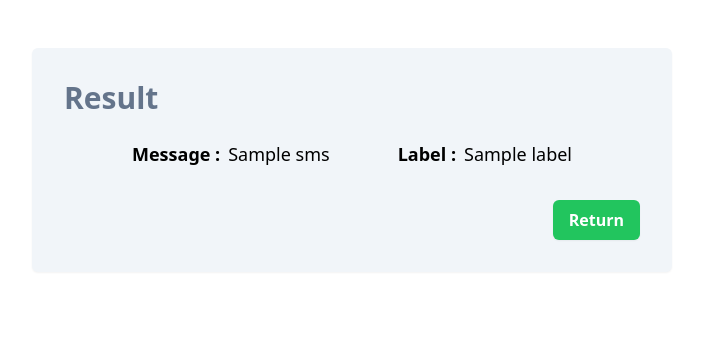
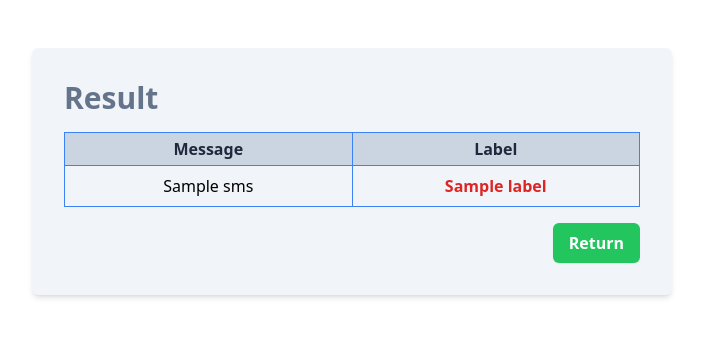
Before and after one commit to nirmit27/SMS-Spam-Classifier, a Flask app: template templates/result.html in a window 1280 px wide. Shown: the top 337 px of the page, without its empty margins (288-991 px from the left). Run offline with Flask 3, Linux system fonts and the light colour scheme; the template is opened without the code that fills it: most values are stand-ins (such as "Sample title", 1, 10 or a date in 2020); parts of the project's set-up code (start-up, migrations or seed data) failed here and were passed over; some libraries are stand-ins or nearby versions.

Commit message:
added some styling

```diff
--- a/app.py
+++ b/app.py
@@ -18,7 +18,7 @@ def index():
     return render_template('index.html', title="Home")
 
 
-@app.route("/result", methods=["POST"])
+@app.route("/result", methods=["POST", "GET"])
 def result():
     user_input = request.form.get('input-area') or ""
     sms = user_input.strip()
--- a/templates/index.html
+++ b/templates/index.html
@@ -2,7 +2,7 @@
 {% block content %}
 
 <form action="/result" method="post"
-    class="mt-12 md:p-8 p-4 flex bg-slate-100 rounded-md shadow-sm flex justify-center items-start flex-col gap-4 md:w-2/4 w-3/4">
+    class="mt-12 md:p-8 p-4 flex bg-slate-100 rounded-md md:shadow-md shadow-sm flex justify-center items-start flex-col gap-4 md:w-2/4 w-3/4">
     <h1 class="font-bold md:text-3xl sm:text-2xl text-xl text-blue-500">
         SMS Classification
     </h1>
@@ -17,10 +17,10 @@
         placeholder='e.g. "Is that seriously how you spell his name?"'></textarea>
     <div class="flex w-full justify-end items-center md:gap-4 gap-2">
         <button
-            class="px-4 py-2 rounded-md shadow-sm hover:shadow-md active:shadow-sm bg-red-500 hover:bg-red-600 active:bg-red-500 focus:outline-none focus:ring-1 focus:ring-red-700 text-white font-semibold"
+            class="px-4 py-2 rounded-md shadow-sm hover:shadow-md active:shadow-sm bg-red-500 hover:bg-red-600 active:bg-red-500 focus:outline-none focus:ring-1 focus:ring-red-700 text-white font-semibold sm:text-base text-sm"
             type="reset">Reset</button>
         <button
-            class="px-4 py-2 rounded-md shadow-sm hover:shadow-md active:shadow-sm bg-blue-500 hover:bg-blue-600 active:bg-blue-500 focus:outline-none focus:ring-1 focus:ring-blue-700 text-white font-semibold"
+            class="px-4 py-2 rounded-md shadow-sm hover:shadow-md active:shadow-sm bg-blue-500 hover:bg-blue-600 active:bg-blue-500 focus:outline-none focus:ring-1 focus:ring-blue-700 text-white font-semibold sm:text-base text-sm"
             type="submit">Classify</button>
     </div>
 </form>
--- a/templates/result.html
+++ b/templates/result.html
@@ -2,22 +2,48 @@
 {% block content %}
 
 <div
-    class="mt-12 md:p-8 p-4 flex bg-slate-100 rounded-md shadow-sm flex justify-center items-start flex-col gap-4 md:w-2/4 w-3/4">
-    <h1 class="font-bold md:text-3xl sm:text-2xl text-xl text-slate-500 mb-2">
+    class="mt-12 md:p-8 p-4 flex bg-slate-100 rounded-md md:shadow-md shadow-sm flex justify-center items-start flex-col gap-4 md:w-2/4 w-3/4">
+    <h1 class="font-bold md:text-3xl sm:text-2xl text-xl text-slate-500">
         Result
     </h1>
-    <div class="w-full text-justify md:text-lg text-sm mb-4 flex justify-evenly items-center">
-        <p class="flex justify-center gap-2">
-            <span class="font-semibold">Message :</span> {{ sms }}
-        </p>
-        <p class="flex justify-center gap-2">
-            <span class="font-semibold">Label :</span> {{ label }}
-        </p>
-    </div>
+    <table class="w-full table-fixed border border-blue-500 rounded-sm">
+        <thead class="bg-slate-300">
+            <tr class="">
+                <th class="py-1 border border-blue-500 text-slate-800">
+                    Message
+                </th>
+                <th class="py-1 border border-blue-500 text-slate-800">
+                    Label
+                </th>
+            </tr>
+        </thead>
+        <tbody class="text-center">
+            <tr class="">
+                <td class="border border-blue-500 py-1 px-2">
+                    {{ sms }}
+                </td>
+
+                {% if label == "HAM" %}
+
+                <td class="font-bold text-green-600 border border-blue-500 md:py-2 py-1">
+                    {{ label }}
+                </td>
+
+                {% else %}
+
+                <td class="font-bold text-red-600 border border-blue-500 md:py-2 py-1">
+                    {{ label }}
+                </td>
+
+                {% endif %}
+
+            </tr>
+        </tbody>
+    </table>
     <div class="w-full flex justify-end items-center">
         <a href="/"
             class="px-4 py-2 rounded-md shadow-sm hover:shadow-md active:shadow-sm bg-green-500 hover:bg-green-600 active:bg-green-500 focus:outline-none focus:ring-1 focus:ring-green-700">
-            <button class="text-white font-semibold">
+            <button class="text-white font-semibold sm:text-base text-sm">
                 Return
             </button>
         </a>
```
Also changed, not shown: templates/error.html (+11 -3 lines).
